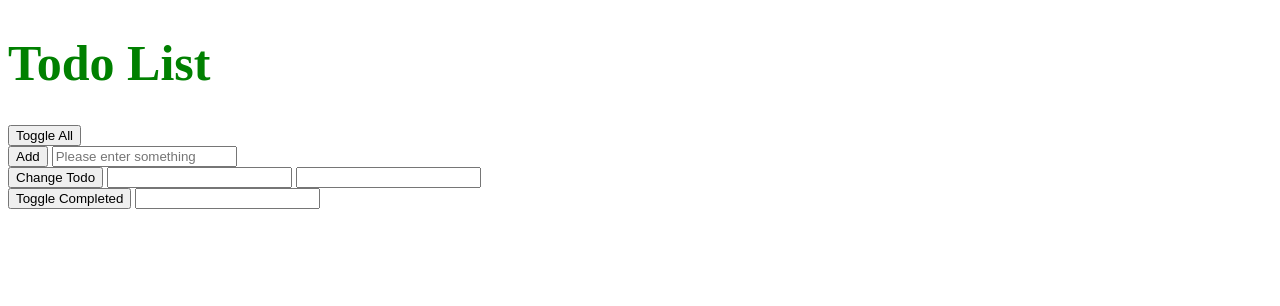
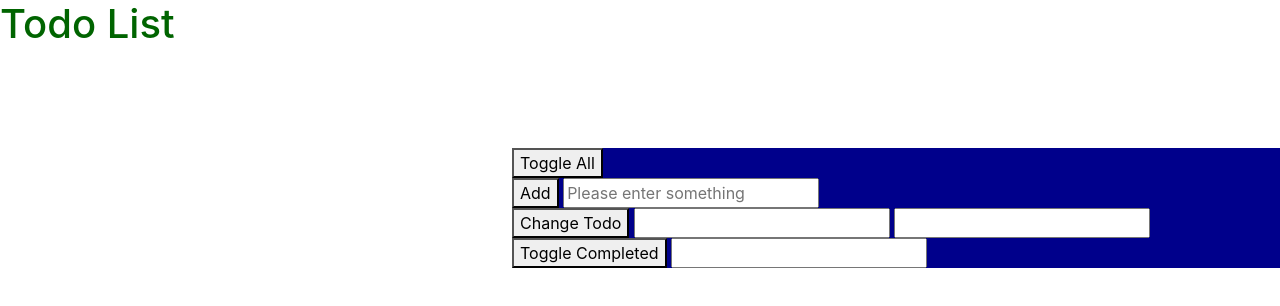
Before and after one commit to Gaulepal/practicalJS, a plain HTML site: page index.html in a window 1280 px wide. Drawn offline with nearby package versions, Linux system fonts and the light colour scheme.

Commit message:
uploading

```diff
--- a/index.html
+++ b/index.html
@@ -1,12 +1,25 @@
 <!DOCTYPE html>
-<html>
+<html lang="en">
 <head>
-	<title>love js ||</title>
-	<link rel="stylesheet" type="text/css" href="style.css">
+	<meta charset="utf-8">
+	<meta http-equiv="X-UA-Compatible" content="IE=edge">
+	<meta name="viewport" content="width=device-width, initial-scale=1">
+	<!-- The above 3 meta tags *must* come first in the head; any other head content must come *after* these tags -->
+	<title>Bootstrap 101 Template</title>
 
+	<!-- Bootstrap -->
+	<link rel="stylesheet" href="style.css">
+	<link href="css/bootstrap.min.css" rel="stylesheet">
+
+	<!-- HTML5 shim and Respond.js for IE8 support of HTML5 elements and media queries -->
+	<!-- WARNING: Respond.js doesn't work if you view the page via file:// -->
+	<!--[if lt IE 9]>
+	<script src="https://oss.maxcdn.com/html5shiv/3.7.3/html5shiv.min.js"></script>
+	<script src="https://oss.maxcdn.com/respond/1.4.2/respond.min.js"></script>
+	<![endif]-->
 </head>
 <body>
-	<h1>Todo List</h1>
+<h1 class="mainTitle">Todo List</h1>
 
 <!-- FIRST method that is replaced by new attribute onclick event listener.
 <button id="displayTodosButton">Display Todos</button>
@@ -14,6 +27,7 @@
 
 
 <!--handlers is object and . to access method/function-->
+<div class="mainBody">
 	<div>
 		<button onclick="handlers.toggleAll()">Toggle All</button>
 	</div>
@@ -34,7 +48,7 @@
 		<button onclick="handlers.toggleCompleted()">Toggle Completed</button>
 		<input id="toggleCompletedPositionInput" type="number">
 	</div>
-
+</div>
 <ul>
 
 </ul>
@@ -51,5 +65,29 @@
 
 
 <script src = "script.js"> </script>
+
+
+
+
+
+
+
+
+
+
+
+
+
+
+
+
+
+
+
+
+<!-- jQuery (necessary for Bootstrap's JavaScript plugins) -->
+<script src="https://ajax.googleapis.com/ajax/libs/jquery/1.12.4/jquery.min.js"></script>
+<!-- Include all compiled plugins (below), or include individual files as needed -->
+<script src="js/bootstrap.min.js"></script>
 </body>
 </html>
--- a/style.css
+++ b/style.css
@@ -1,5 +1,26 @@
+body {
+	background: rgba(0,28,255,0.03);
+}
+.mainBody {
+	margin-top: 100px;
+	background-color: darkblue;
+	margin-left: 40%;
+}
+
+.mainTitle {
+	color: darkgreen;
+	align-items: center;
+}
+
+
+
+
+
+
+
+
 h1 {
 	color: green;
 	font-size: 50px;
-	al
+	 align: center;
 }
```
Lines whose indentation alone changed are shown as unchanged.
